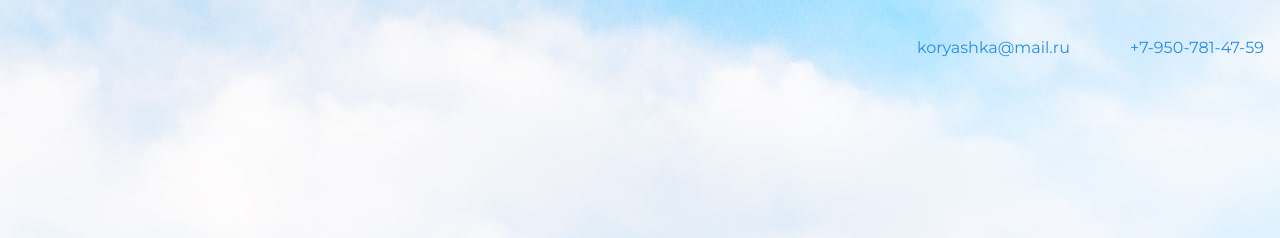
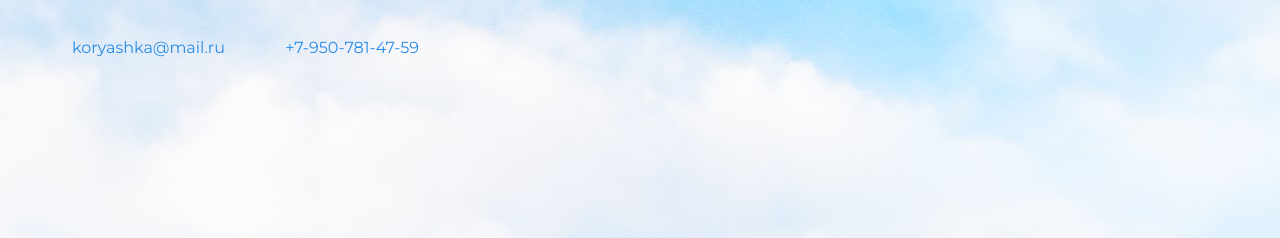
Before and after one commit to Sementsoff/tatyana.github.io, a plain HTML site: page index.html in a window 1280 px wide. Shown: the top 238 px of the page. Drawn offline with nearby package versions, Linux system fonts and the light colour scheme.

Commit message:
Update index.html

```diff
--- a/index.html
+++ b/index.html
@@ -9,7 +9,7 @@
 
   <body>
     <header class="page-header">
-      <div class="container">
+      <div class="container" style="text-align: justify;">
         <a href="mailto:mrsunsay420@gmai.com">koryashka@mail.ru </a>
         <a href="tel:+79507814759">+7-950-781-47-59</a>
       </div>
```
